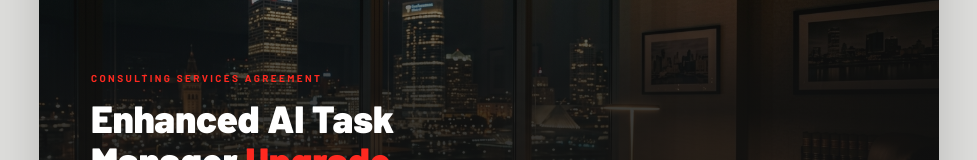
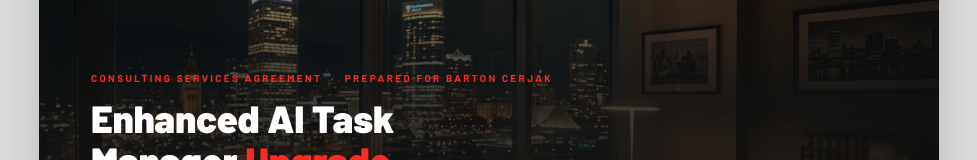
Before and after one commit to bartmorse-v/bartoncerjak, a plain HTML site: page index.html in a window 1280 px wide. Shown: the part 133-293 px from the top of the page, without its empty margins (151-1128 px from the left). Drawn offline with Linux system fonts and the light colour scheme.

Commit message:
Add Prepared for Barton Cerjak to cover label

```diff
--- a/index.html
+++ b/index.html
@@ -229,7 +229,7 @@ body {
     <div class="cover-bg" role="img" aria-label="Milwaukee law office at night"></div>
     <div class="cover-overlay"></div>
     <div class="cover-content">
-      <div class="cover-label">Consulting Services Agreement</div>
+      <div class="cover-label">Consulting Services Agreement &nbsp;·&nbsp; Prepared for Barton Cerjak</div>
       <h1>Enhanced AI Task<br>Manager <span>Upgrade</span></h1>
       <div class="cover-meta">
         <div><div class="cm-label">Prepared for</div><div class="cm-value">Barton Cerjak Law</div></div>
```
